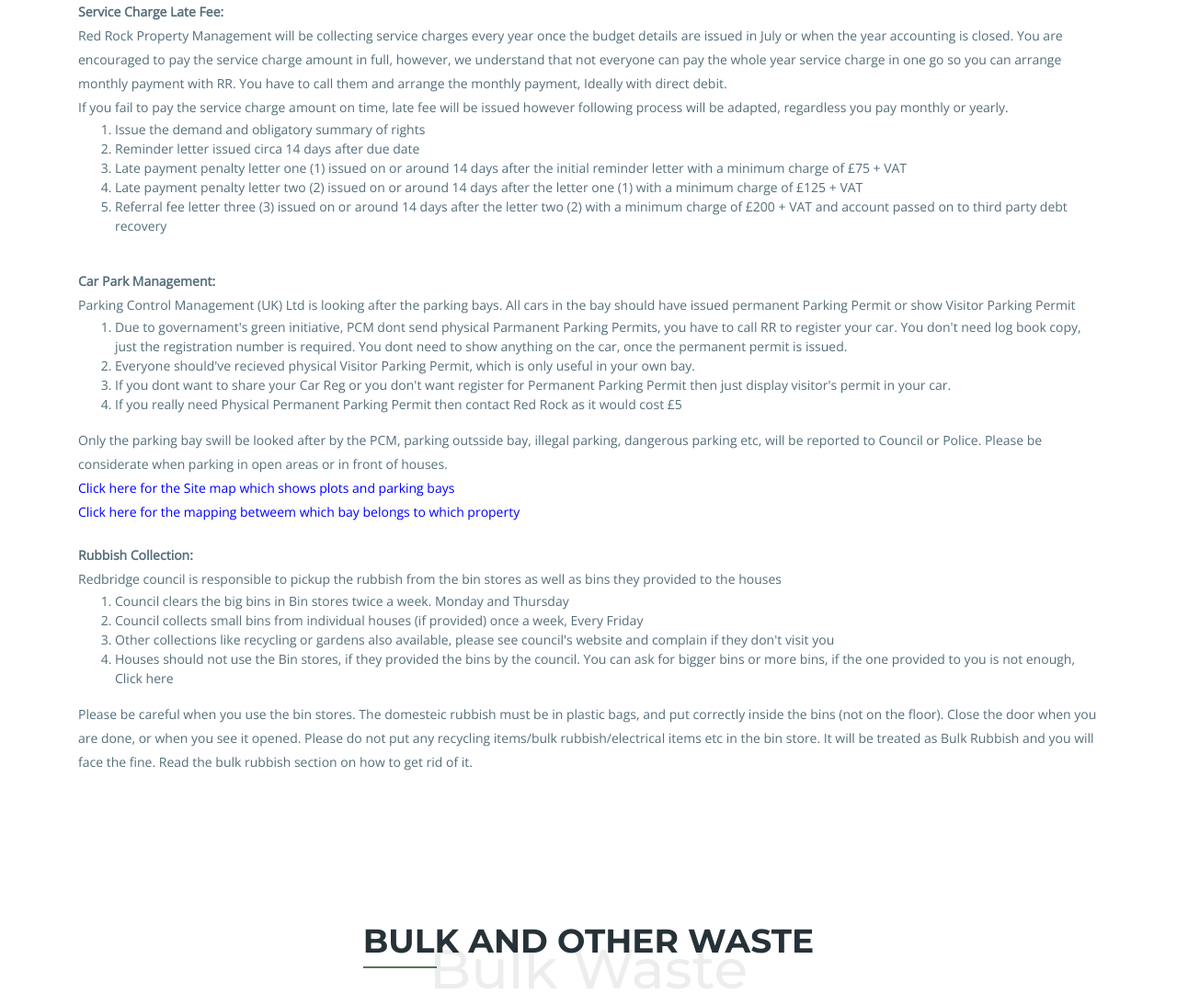
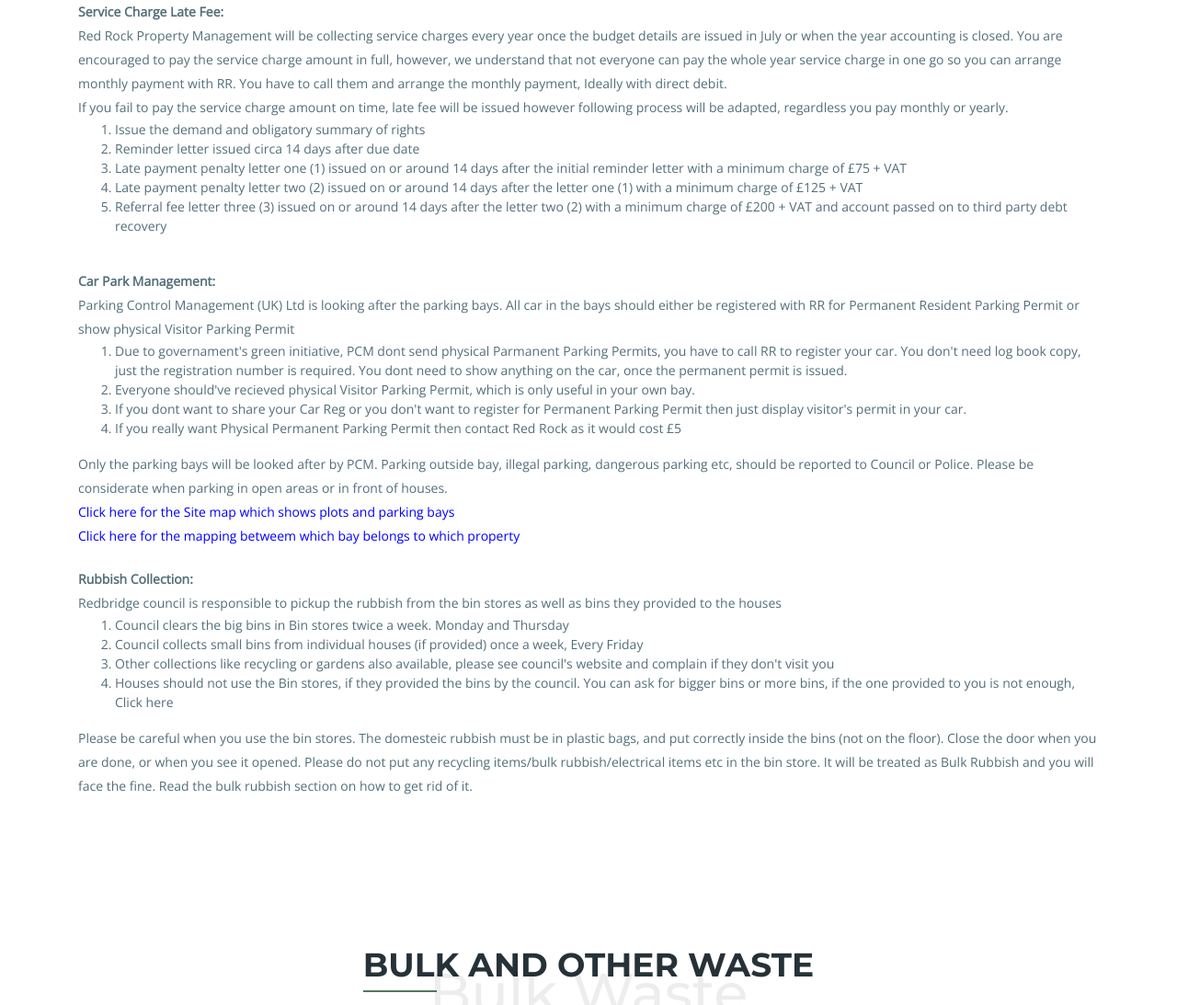
Before and after one commit to theparksilford/theparksilford.github.io, a plain HTML site: page index.html in a window 1280 px wide. Shown: the part 3358-4451 px from the top of the page at 92% size. Drawn offline with nearby package versions, Linux system fonts and the light colour scheme; files whose address does not match are found by name.

Commit message:
Update index.html

```diff
--- a/index.html
+++ b/index.html
@@ -271,16 +271,16 @@
 </p>
 <br>
 <p>
-<b>Car Park Management:</b><br>Parking Control Management (UK) Ltd is looking after the parking bays. All cars in the bay should have issued permanent Parking Permit or show Visitor Parking Permit</b>
+<b>Car Park Management:</b><br>Parking Control Management (UK) Ltd is looking after the parking bays. All car in the bays should either be registered with RR for Permanent Resident Parking Permit or show physical Visitor Parking Permit</b>
 
 
     <ol>
     <li>Due to governament's green initiative, PCM dont send physical Parmanent Parking Permits, you have to call RR to register your car. You don't need log book copy, just the registration number is required. You dont need to show anything on the car, once the permanent permit is issued.</li>
     <li>Everyone should've recieved physical Visitor Parking Permit, which is only useful in your own bay.</li>
-    <li>If you dont want to share your Car Reg or you don't want register for Permanent Parking Permit then just display visitor's permit in your car.</li>
-    <li>If you really need Physical Permanent Parking Permit then contact Red Rock as it would cost £5</li>
+    <li>If you dont want to share your Car Reg or you don't want to register for Permanent Parking Permit then just display visitor's permit in your car.</li>
+    <li>If you really want Physical Permanent Parking Permit then contact Red Rock as it would cost £5</li>
     </ol>
-    <p>Only the parking bay swill be looked after by the PCM, parking outsside bay, illegal parking, dangerous parking etc, will be reported to Council or Police. Please be considerate when parking in open areas or in front of houses.</p>
+    <p>Only the parking bays will be looked after by PCM. Parking outside bay, illegal parking, dangerous parking etc, should be reported to Council or Police. Please be considerate when parking in open areas or in front of houses.</p>
     <p> <a href="./docs/TheParksSiteplan.pdf" target="_blank">Click here for the Site map which shows plots and parking bays</a></p>
     <p> <a href="./docs/parkingmap.xlsx" target="_blank">Click here for the mapping betweem which bay belongs to which property</a></p>
 
```
